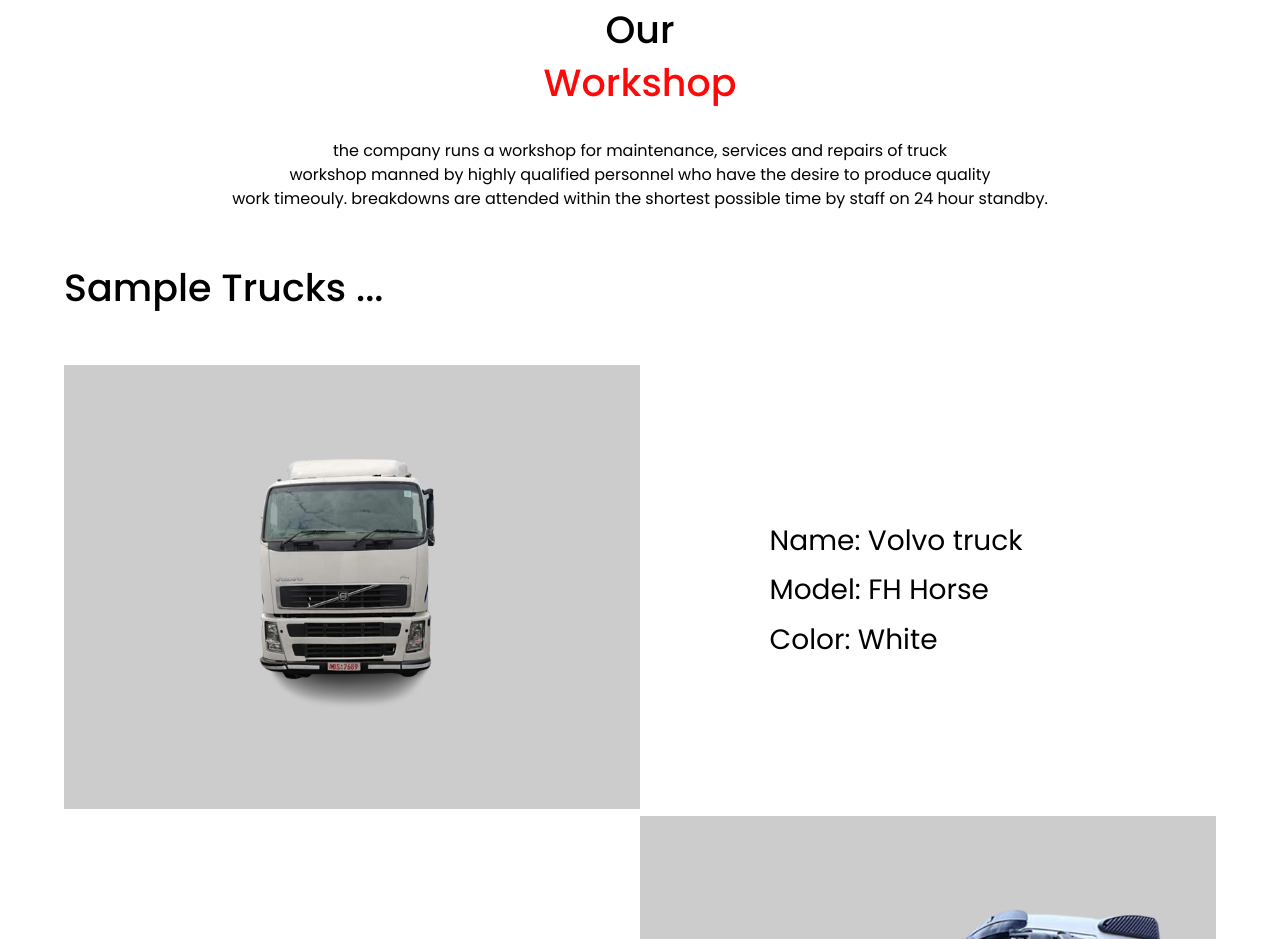
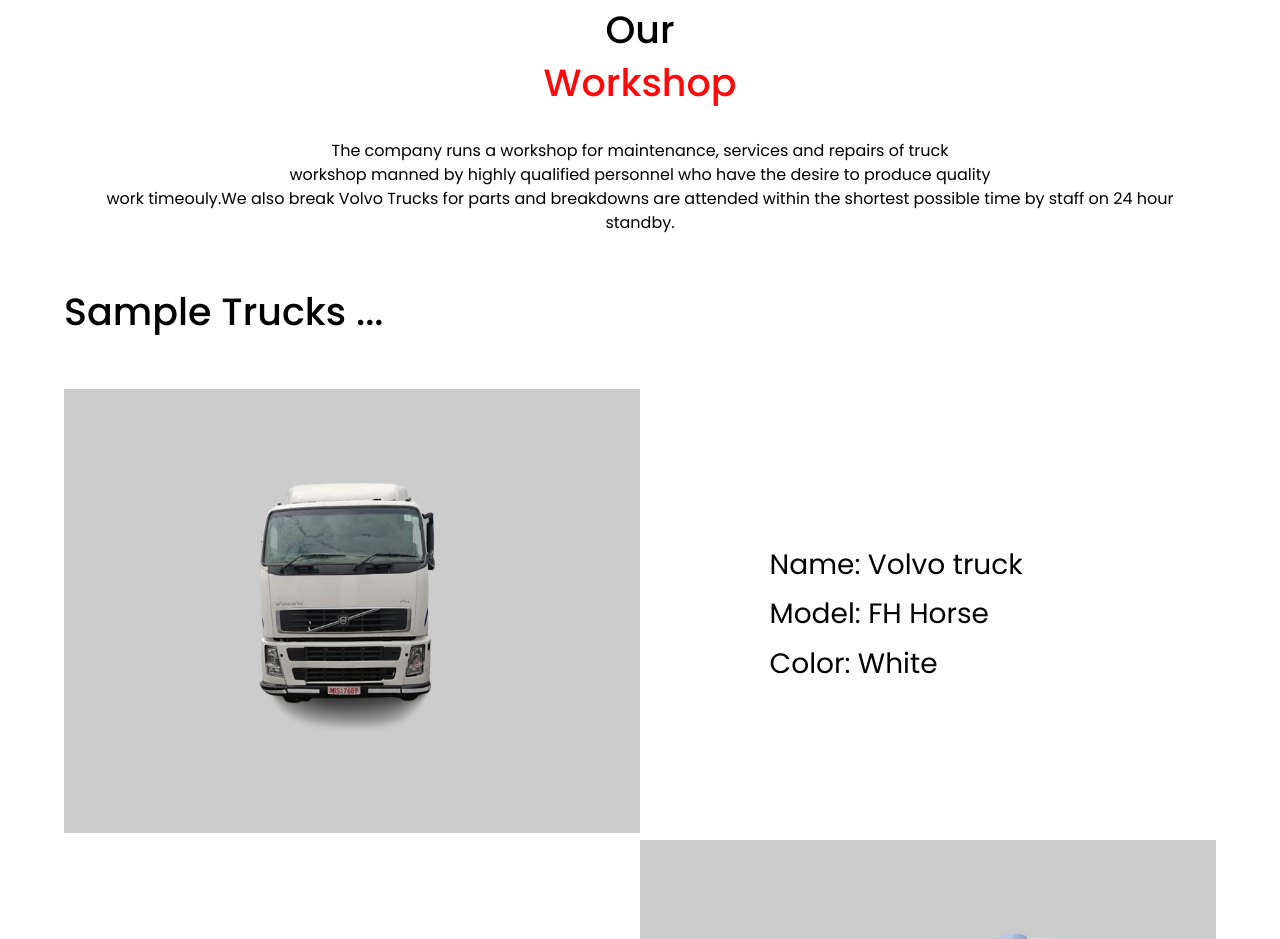
Before and after one commit to rugube/rugube.github.io, a plain HTML site: page Services.html in a window 1280 px wide. Shown: the part 839-1778 px from the top of the page. Drawn offline with Linux system fonts and the light colour scheme.

Commit message:
added more services

```diff
--- a/Services.html
+++ b/Services.html
@@ -58,7 +58,7 @@
                 </span>
             </h2>
             <p>
-                <span>the company runs a workshop for maintenance, services and repairs of truck</span> <span>workshop manned by highly qualified personnel who have the desire to produce quality</span> work timeouly. breakdowns are attended within the shortest possible time by staff on 24 hour standby.
+                <span>The company runs a workshop for maintenance, services and repairs of truck</span> <span>workshop manned by highly qualified personnel who have the desire to produce quality</span> work timeouly.We also break Volvo Trucks for parts and breakdowns are attended within the shortest possible time by staff on 24 hour standby.
             </p>
         </div>
     </section>
```
